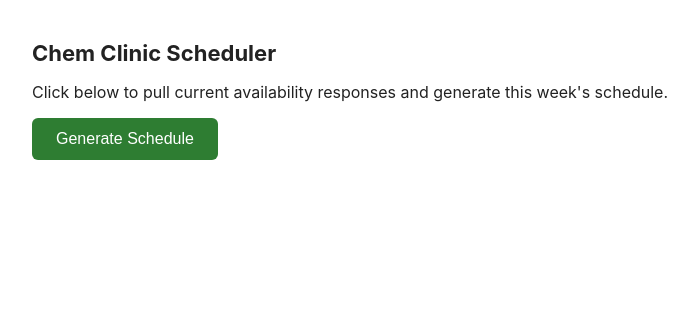
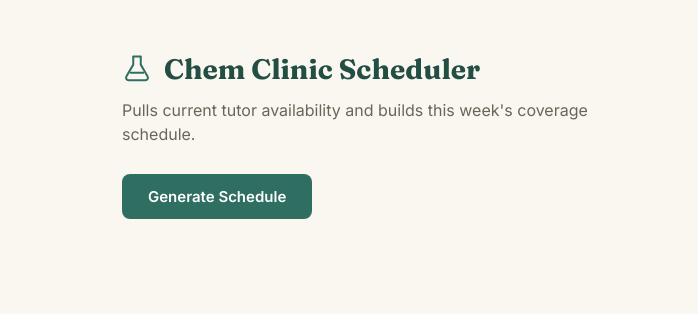
Before and after one commit to sahlakader99/chem-clinic-tutoring-schedule, a Flask app: page / in a window 1280 px wide. Shown: the top 314 px of the page, without its empty margins (158-856 px from the left). Run offline with Flask 3, Linux system fonts and the light colour scheme.

Commit message:
Update index.html

```diff
--- a/templates/index.html
+++ b/templates/index.html
@@ -2,29 +2,205 @@
 <html lang="en">
 <head>
 <meta charset="UTF-8">
+<meta name="viewport" content="width=device-width, initial-scale=1">
 <title>Chem Clinic Scheduler</title>
+<link rel="preconnect" href="https://fonts.googleapis.com">
+<link rel="preconnect" href="https://fonts.gstatic.com" crossorigin>
+<link href="https://fonts.googleapis.com/css2?family=Fraunces:wght@600;700&family=Inter:wght@400;500;600;700&display=swap" rel="stylesheet">
 <style>
-  body { font-family: -apple-system, Arial, sans-serif; max-width: 900px; margin: 40px auto; padding: 0 20px; color: #222; }
-  h1 { font-size: 22px; }
-  button { background: #2e7d32; color: white; border: none; padding: 12px 24px; font-size: 16px; border-radius: 6px; cursor: pointer; }
-  button:disabled { background: #999; cursor: default; }
-  table { border-collapse: collapse; width: 100%; margin-top: 24px; font-size: 14px; }
-  th, td { border: 1px solid #ccc; padding: 6px 8px; text-align: left; }
-  th { background: #f0f0f0; }
-  .warning { color: #b45309; background: #fffbeb; border: 1px solid #fde68a; padding: 10px; border-radius: 6px; margin-top: 16px; font-size: 14px; }
-  .error { color: #b91c1c; background: #fef2f2; border: 1px solid #fecaca; padding: 10px; border-radius: 6px; margin-top: 16px; }
-  #status { margin-top: 12px; font-size: 14px; color: #555; }
+  :root {
+    --paper: #FAF7F0;
+    --ink: #2B2A28;
+    --ink-soft: #6B6558;
+    --teal: #2F6F62;
+    --teal-dark: #234E43;
+    --line: #E2DCCB;
+    --card: #FFFFFF;
+    --amber-bg: #FFF6E5;
+    --amber-border: #F0CE85;
+    --amber-text: #7A5A0A;
+    --red-bg: #FDF0EE;
+    --red-border: #F3C2BA;
+    --red-text: #9A3B2E;
+  }
+
+  * { box-sizing: border-box; }
+
+  body {
+    font-family: 'Inter', -apple-system, Arial, sans-serif;
+    background: var(--paper);
+    color: var(--ink);
+    max-width: 760px;
+    margin: 0 auto;
+    padding: 48px 20px 80px;
+    line-height: 1.5;
+  }
+
+  header {
+    display: flex;
+    align-items: center;
+    gap: 12px;
+    margin-bottom: 4px;
+  }
+
+  .flask {
+    width: 30px;
+    height: 30px;
+    flex-shrink: 0;
+  }
+
+  h1 {
+    font-family: 'Fraunces', serif;
+    font-weight: 700;
+    font-size: 28px;
+    color: var(--teal-dark);
+    margin: 0;
+  }
+
+  .subtitle {
+    color: var(--ink-soft);
+    margin: 8px 0 28px;
+    max-width: 52ch;
+  }
+
+  button#genBtn {
+    background: var(--teal);
+    color: white;
+    border: none;
+    padding: 13px 26px;
+    font-size: 15px;
+    font-weight: 600;
+    font-family: inherit;
+    border-radius: 8px;
+    cursor: pointer;
+    transition: background 0.15s ease;
+  }
+
+  button#genBtn:hover:not(:disabled) { background: var(--teal-dark); }
+  button#genBtn:disabled { background: #C7C2B4; cursor: default; }
+
+  #forceBtn {
+    background: white;
+    color: var(--teal-dark);
+    border: 1.5px solid var(--teal);
+    padding: 9px 18px;
+    font-size: 14px;
+    font-weight: 600;
+    font-family: inherit;
+    border-radius: 8px;
+    cursor: pointer;
+    margin-top: 12px;
+  }
+  #forceBtn:hover { background: #F0F5F3; }
+
+  #status {
+    margin-top: 16px;
+    font-size: 14px;
+    color: var(--ink-soft);
+  }
+
+  .card {
+    background: var(--card);
+    border: 1px solid var(--line);
+    border-radius: 12px;
+    overflow: hidden;
+    margin-top: 20px;
+    box-shadow: 0 1px 2px rgba(43, 42, 40, 0.04);
+  }
+
+  table {
+    border-collapse: collapse;
+    width: 100%;
+    font-size: 13.5px;
+  }
+
+  th, td {
+    padding: 10px 12px;
+    text-align: left;
+    border-bottom: 1px solid var(--line);
+  }
+
+  th {
+    background: #F3EFE3;
+    font-family: 'Inter', sans-serif;
+    font-weight: 600;
+    color: var(--teal-dark);
+    font-size: 13px;
+  }
+
+  th:first-child, td:first-child {
+    color: var(--ink-soft);
+    font-variant-numeric: tabular-nums;
+    white-space: nowrap;
+    width: 1%;
+  }
+
+  tr:last-child td { border-bottom: none; }
+  tbody tr:hover { background: #FCFBF7; }
+
+  .chip {
+    display: inline-block;
+    padding: 3px 10px;
+    border-radius: 999px;
+    font-size: 12px;
+    font-weight: 600;
+    margin: 2px 4px 2px 0;
+    white-space: nowrap;
+  }
+
+  .warning, .error {
+    padding: 12px 14px;
+    border-radius: 8px;
+    margin-top: 18px;
+    font-size: 14px;
+  }
+  .warning { color: var(--amber-text); background: var(--amber-bg); border: 1px solid var(--amber-border); }
+  .error { color: var(--red-text); background: var(--red-bg); border: 1px solid var(--red-border); }
+  .warning strong { display: block; margin-bottom: 4px; }
+
+  #results.show { animation: fadein 0.25s ease; }
+  @keyframes fadein { from { opacity: 0; transform: translateY(4px); } to { opacity: 1; transform: translateY(0); } }
 </style>
 </head>
 <body>
 
-<h1>Chem Clinic Scheduler</h1>
-<p>Click below to pull current availability responses and generate this week's schedule.</p>
+<header>
+  <svg class="flask" viewBox="0 0 24 24" fill="none" xmlns="http://www.w3.org/2000/svg">
+    <path d="M9 2v6.5L3.5 18a2 2 0 0 0 1.7 3h13.6a2 2 0 0 0 1.7-3L15 8.5V2" stroke="#2F6F62" stroke-width="1.6" stroke-linejoin="round"/>
+    <path d="M7 15h10" stroke="#2F6F62" stroke-width="1.6" stroke-linecap="round"/>
+    <path d="M9 2h6" stroke="#2F6F62" stroke-width="1.6" stroke-linecap="round"/>
+  </svg>
+  <h1>Chem Clinic Scheduler</h1>
+</header>
+<p class="subtitle">Pulls current tutor availability and builds this week's coverage schedule.</p>
+
 <button id="genBtn" onclick="generateSchedule()">Generate Schedule</button>
 <div id="status"></div>
 <div id="results"></div>
 
 <script>
+const PALETTE = [
+  { bg: '#F6C453', fg: '#3B2F06' },
+  { bg: '#EF9B6B', fg: '#3B1F09' },
+  { bg: '#7FBF8B', fg: '#153822' },
+  { bg: '#8FB8D9', fg: '#0F2A40' },
+  { bg: '#D98FB3', fg: '#3A0F24' },
+  { bg: '#B7ADA3', fg: '#2B2A28' },
+  { bg: '#9FD6D0', fg: '#0B3230' },
+  { bg: '#D6B8F0', fg: '#2B0F3D' },
+];
+
+function colorForName(name) {
+  let hash = 0;
+  for (let i = 0; i < name.length; i++) hash = (hash * 31 + name.charCodeAt(i)) >>> 0;
+  return PALETTE[hash % PALETTE.length];
+}
+
+function chip(name) {
+  const c = colorForName(name);
+  return `<span class="chip" style="background:${c.bg};color:${c.fg}">${name}</span>`;
+}
+
 async function generateSchedule(force) {
   const btn = document.getElementById('genBtn');
   const status = document.getElementById('status');
@@ -33,6 +209,7 @@ async function generateSchedule(force) {
   btn.disabled = true;
   status.textContent = 'Checking responses...';
   results.innerHTML = '';
+  results.classList.remove('show');
 
   try {
     const res = await fetch('/generate', {
@@ -49,39 +226,45 @@ async function generateSchedule(force) {
     }
 
     if (data.not_ready) {
-      status.innerHTML = `
+      status.innerHTML = '';
+      const names = data.tutor_names.length ? data.tutor_names.map(chip).join('') : '<em>none yet</em>';
+      results.innerHTML = `
         <div class="warning">
-          Only ${data.tutor_count} of ${data.min_required} tutors have responded so far
-          (${data.tutor_names.join(', ') || 'none yet'}).
-          Schedule won't auto-generate until enough responses are in.
+          <strong>${data.tutor_count} of ${data.min_required} tutors have responded so far</strong>
+          ${names}
         </div>`;
       const forceBtn = document.createElement('button');
+      forceBtn.id = 'forceBtn';
       forceBtn.textContent = 'Generate anyway';
-      forceBtn.style.marginTop = '10px';
       forceBtn.onclick = () => generateSchedule(true);
       results.appendChild(forceBtn);
+      results.classList.add('show');
       btn.disabled = false;
       return;
     }
 
-    status.textContent = `Loaded ${data.tutor_count} tutors: ${data.tutor_names.join(', ')}`;
+    status.textContent = `${data.tutor_count} tutors loaded`;
 
-    let html = '<table><tr><th>Time</th>';
+    let html = '<div class="card"><table><thead><tr><th>Time</th>';
     for (const day of data.days) html += `<th>${day}</th>`;
-    html += '</tr>';
+    html += '</tr></thead><tbody>';
 
     for (const row of data.grid) {
       html += `<tr><td>${row.time}</td>`;
-      for (const day of data.days) html += `<td>${row[day] || ''}</td>`;
+      for (const day of data.days) {
+        const names = (row[day] || '').split(',').map(s => s.trim()).filter(Boolean);
+        html += `<td>${names.map(chip).join('')}</td>`;
+      }
       html += '</tr>';
     }
-    html += '</table>';
+    html += '</tbody></table></div>';
 
     if (data.uncovered && data.uncovered.length > 0) {
-      html += `<div class="warning"><strong>Uncovered slots (not enough available tutors):</strong><br>${data.uncovered.join('<br>')}</div>`;
+      html += `<div class="warning"><strong>Uncovered slots — not enough available tutors</strong>${data.uncovered.join(', ')}</div>`;
     }
 
     results.innerHTML = html;
+    results.classList.add('show');
   } catch (err) {
     status.innerHTML = `<div class="error">Something went wrong: ${err}</div>`;
   }
```
